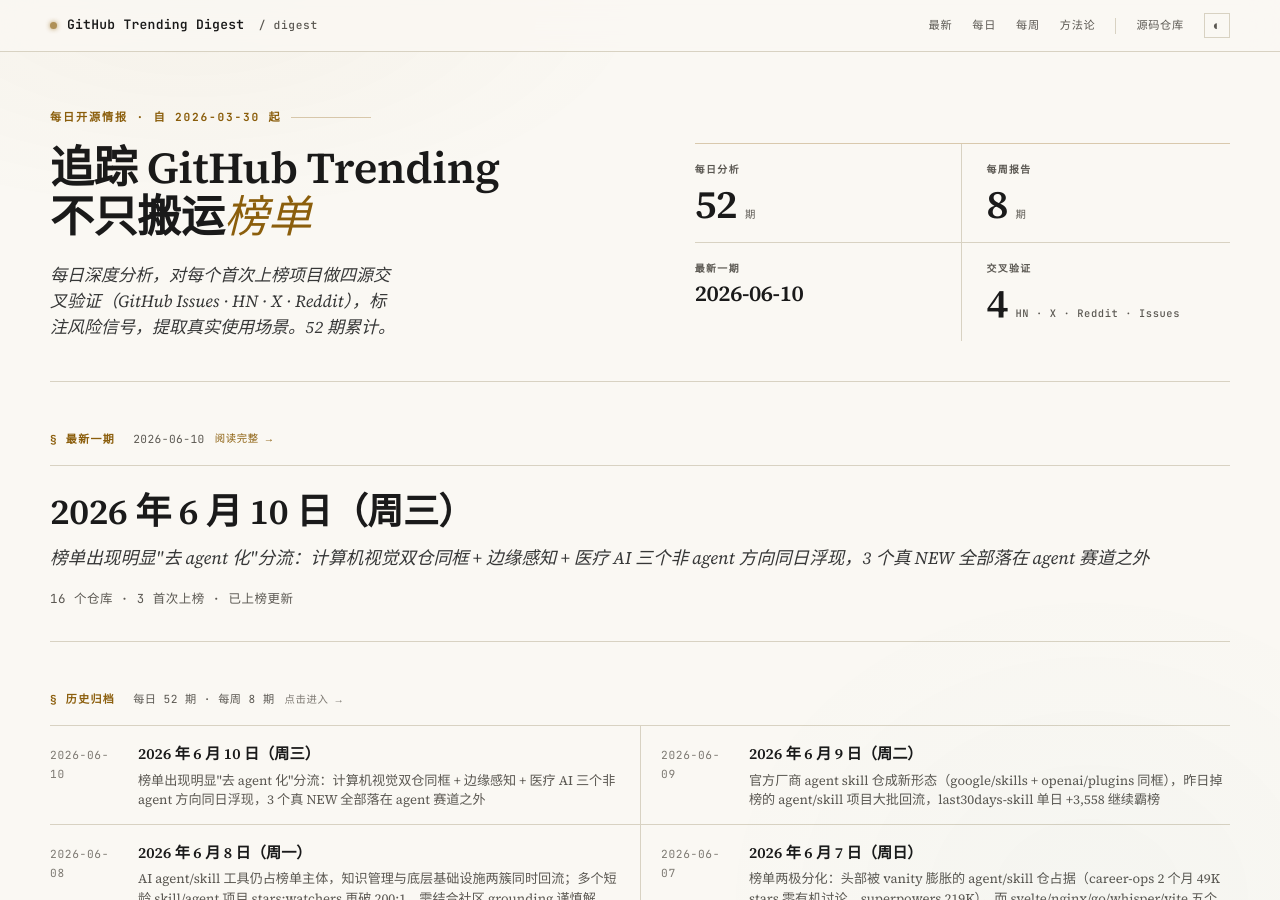
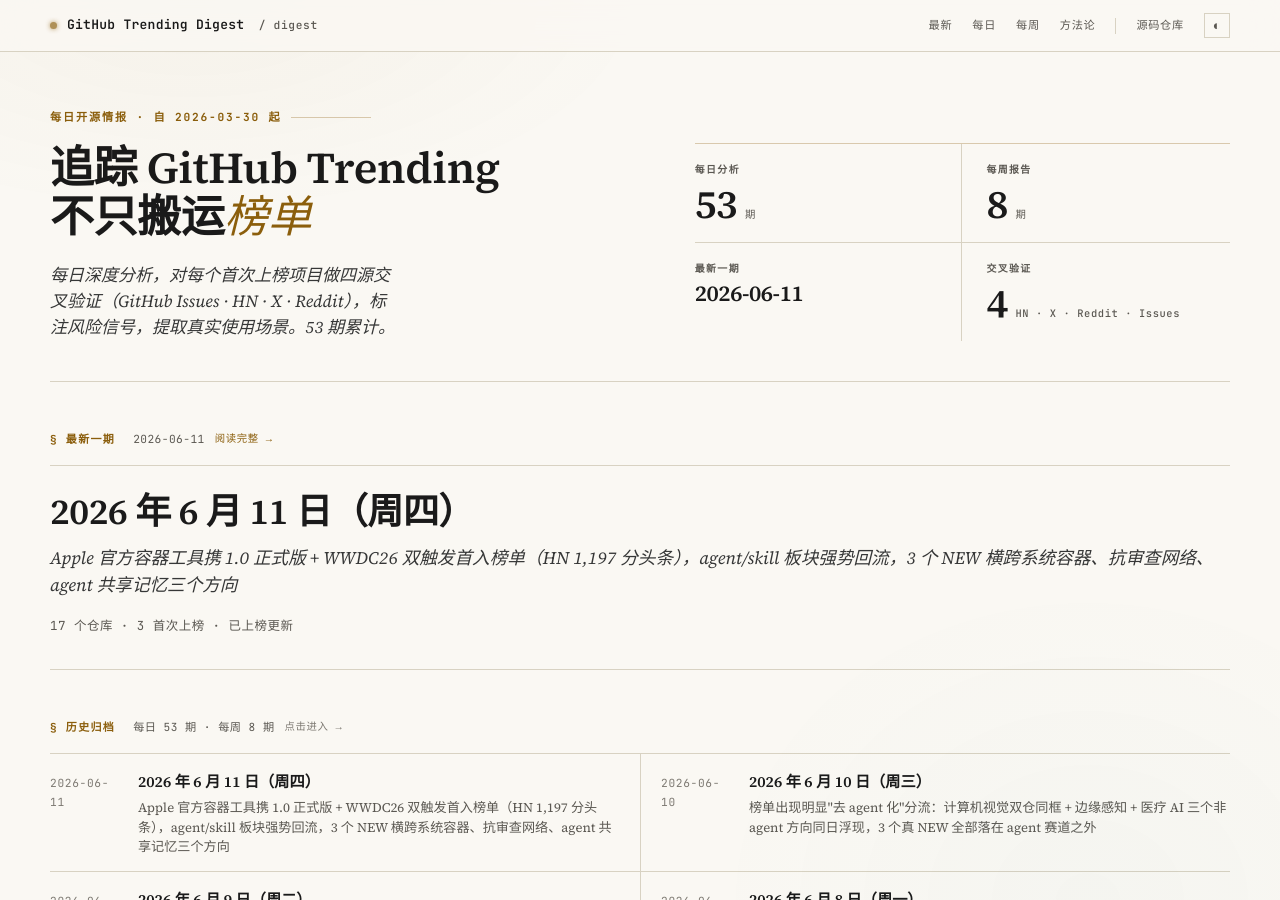
Before and after one commit to maxzyma/github-trending-digest, a Jekyll site: the page built from index.md, in a window 1280 px wide and 900 px high. Built offline with Jekyll 4.4.1, drawn with Linux system fonts in a browser that asks for light colours; some of the changed lines change nothing that is shown; some of the changed text lies outside the part shown.

Commit message:
daily: 2026-06-11 — Apple 官方容器工具携 1.0 正式版 + WWDC26 双触发首入榜单（HN 1,197 分头条）+ agent/skill 板块强势回流 + 3 个 NEW 横跨系统容器/抗审查网络/agent 共享记忆三个方向

```diff
--- /dev/null
+++ b/daily/2026-06-11-analysis.md
@@ -0,0 +1,209 @@
+---
+layout: daily
+date: 2026-06-11
+title: GitHub Trending 深度分析 — 2026 年 6 月 11 日（周四）
+subtitle: Apple 官方容器工具携 1.0 正式版 + WWDC26 双触发首入榜单（HN 1,197 分头条），agent/skill 板块强势回流，3 个 NEW 横跨系统容器、抗审查网络、agent 共享记忆三个方向
+total: 17
+new_count: 3
+new_repos:
+  - repo: apple/container
+    stars: 29908
+    star_delta: 1611
+    lang: Swift
+    source_strength: 强
+    risk_tags: ['stability', 'dependency']
+  - repo: masterking32/MasterDnsVPN
+    stars: 5237
+    star_delta: 354
+    lang: Go
+    source_strength: 中
+    risk_tags: ['compliance', 'bus_factor', '性能自证']
+  - repo: activeloopai/hivemind
+    stars: 856
+    star_delta: 64
+    lang: TypeScript
+    source_strength: 中
+    risk_tags: ['vanity', 'privacy', 'dependency', 'stability']
+updated_repos:
+  - repo: addyosmani/agent-skills
+    change: ↑15
+    days_listed: null
+  - repo: phuryn/pm-skills
+    change: ↑9
+    days_listed: null
+  - repo: refactoringhq/tolaria
+    change: ↑2
+    days_listed: null
+  - repo: mvanhorn/last30days-skill
+    change: ↓3
+    days_listed: null
+  - repo: x1xhlol/system-prompts-and-models-of-ai-tools
+    change: ↑3
+    days_listed: null
+  - repo: maziyarpanahi/openmed
+    change: ↑4
+    days_listed: null
+  - repo: roboflow/supervision
+    change: ↓11
+    days_listed: null
+---
+
+# GitHub Trending 深度分析 — 2026 年 6 月 11 日（周四）
+
+_Apple 官方容器工具携 1.0 正式版 + WWDC26 双触发首入榜单（HN 1,197 分头条），agent/skill 板块强势回流，3 个 NEW 横跨系统容器、抗审查网络、agent 共享记忆三个方向_
+
+_项目总数: 17 | 首次上榜: 3 | 重新上榜: 7 | 已上榜更新: 7 | 数据源: https://github.com/trending_
+
+## 本日主线
+
+**主线一：Apple 官方容器工具空降，今天榜单最大的单点事件是系统级基础设施。** apple/container（rank 17，今日 +1,611，全榜增量第二）首入 tracker，触发源清晰可考：6/09 发布 1.0.0 正式版（首个稳定 API 承诺，145 reactions）+ WWDC26（6/08 keynote）专门开了 "Discover container machines" session 发布新形态 Linux 环境 + 6/10 HN 头条 "macOS Container Machines" 拿下 **1,197 分 / 417 评论**——三连击后今天是发布后第二波。它解决的是 Mac 开发者跑 Linux 容器的老问题（Docker Desktop 订阅费 + 重 daemon），用"每容器一个轻量 VM"的硬件级隔离换掉共享 VM 方案。3 个真 NEW 今天横跨三个互不相干的方向：系统基础设施（apple/container）、抗审查网络（MasterDnsVPN，伊朗社区真实落地的 DNS 隧道 VPN）、agent 共享记忆（hivemind）——与 6/10 "3 个 NEW 全在 agent 赛道之外"对照，agent 赛道今天重新出现了真 NEW，但三个方向的离散度说明榜单新弹药仍未回到单一赛道。
+
+**主线二：agent/skill 板块从昨日盘整转为强势回流，"官方 / KOL / 垂类 / 工具"四层同框完整呈现。** 昨日掉榜的 obra/superpowers、luongnv89/claude-howto、google/skills、MoneyPrinterTurbo、train-llm-from-scratch 今天集体回流（7 个 RE 里占 5 个）；榜内 agent 项目排名大幅前移——addyosmani/agent-skills ↑15 直跳榜首（+821）、phuryn/pm-skills ↑9 至 rank 2（+804）。skill 生态的分层结构今天一屏看全：官方仓（google/skills RE）、KOL 个人 IP（agent-skills 榜首、superpowers 223K stars）、垂类方法论（pm-skills）、工具型（last30days-skill ↓3 但今日 +2,535 仍居全榜增量第一）。加上 NEW 的 hivemind（跨 agent 共享记忆 + skill 自动沉淀），agent 生态今天从"个人作者刷榜"进一步显形为完整产业链条——连"把 agent 会话挖掘成 SKILL.md"的二阶工具都上榜了。
+
+**主线三：榜单解读提醒 — 今天 147~219:1 三个高比值样本给出三种完全不同的判定，比值数字本身不构成结论。** apple/container 约 219:1，但这是大厂官方仓的结构性常态（91 位贡献者 + HN 1,197 分 + WWDC 官方 session，grounding 全榜最强）；MasterDnsVPN 约 150:1，HN/Reddit 零讨论，但真实足迹在西方社区之外——X 波斯语社区实战配置分享、Google Jigsaw/Outline 工程师提模块化共建提案（#172）、第三方 Android 客户端已衍生，是"足迹不在 GitHub 也不在英文社区"的样本；hivemind 约 147:1，HN Show HN 仅 5 分零评论、X 只有厂商官方自推、Reddit 零讨论，热度与社区足迹不匹配，是今天最需要谨慎解读的样本。三个比值几乎落在同一区间，判定却完全不同——高比值只是入口信号，结论要靠"足迹在哪里"来定。
+
+## 首次上榜项目
+
+### [apple/container](https://github.com/apple/container) — NEW ⭐ 29,908（+1,611）| Swift | 信源：强
+
+**它是什么**: Apple 官方开源的"在 Mac 上跑 Linux 容器"的命令行工具。与 Docker Desktop 把所有容器塞进一个共享虚拟机不同，它给每个容器单独开一个轻量虚拟机（硬件级隔离、亚秒级启动），消费和产出标准 OCI 镜像，没有常驻 daemon。Swift 编写，Apple Silicon 专属。
+
+**解决什么问题**: Mac 开发者要跑 Linux 容器（数据库、构建环境、测试），之前要么付 Docker Desktop 订阅费，要么用 colima/OrbStack 等第三方方案。apple/container 给出官方答案：免费、轻量、VM 级隔离（防供应链攻击横向移动）。WWDC26 进一步推出 container machine——"像容器一样快、像 VM 一样持久"的 Linux 环境形态。
+
+**谁在用、怎么用**（来自 Issues/HN）:
+- 场景 1: Mac 上构建/测试 Linux 项目、本地起数据库、用 VM 隔离替代 Docker Desktop/colima；企业用户在打通 registry——#254 Azure ACR 拉镜像 401（43 评论）是最热 issue。
+- 场景 2: 网络长尾问题集中暴露——#345 容器内无法 ping 出（41 评论）、#205 外置盘 home 目录不可用；HN 上有用户指出不跑 systemd 难起多服务、virtio balloon 内存只增不还。
+
+**社区怎么评价**:
+- 正面: 比 Docker Desktop 轻、免订阅、隔离安全性强；HN 头条 1,197 分 / 417 评论是本周开发者基础设施最大讨论。
+- 负面: OrbStack 作者亲自下场对比，指出自家有动态内存回收、整体更打磨——共识是 apple/container 方向对但成熟度尚不及 OrbStack；docker-compose 非一等公民、health check 未实现。
+- 健康度: 30,005 stars / 137 subscribers（约 219:1，大厂官方仓结构性常态）；835 forks、301 open issues、91 位贡献者（核心为 Apple 员工），创建于 2025-05-30 刚满一年，push 活跃。
+
+**风险与争议**:
+- **stability**: 1.0 携破坏性变更（弃 v0 XPC API、配置迁 TOML），网络 / registry 兼容性长尾 bug 未清，health check 未实现。
+- **dependency**: 强平台绑定——要求 macOS 26 + Apple Silicon，Intel Mac 不支持；生态工具（compose 等）尚不完整。
+
+**技术备注**: Swift；Apache-2.0；OCI 兼容；每容器独立轻量 VM（Virtualization.framework）；无常驻 daemon；WWDC26 新增 container machine 形态。
+
+### [masterking32/MasterDnsVPN](https://github.com/masterking32/MasterDnsVPN) — NEW ⭐ 5,237（+354）| Go | 信源：中
+
+**它是什么**: 把网络流量伪装成 DNS 查询/响应、从 53 端口穿出去的隧道 VPN——专为重度审查网络（防火墙封锁常规 VPN 协议）设计。README 提供波斯语/英语/俄语三个版本，自称比同类工具 DNSTT/SlipStream 头部开销低约 88%/71%、速度快 9x/3.6x（作者自测数据）。
+
+**解决什么问题**: 在常规 VPN 协议（WireGuard/OpenVPN/Shadowsocks）被深度包检测封锁的网络里，DNS 流量通常仍被放行——把流量藏进 DNS 是经典的"最后通道"。MasterDnsVPN 把这条通道做成了工程化产品：Go 单二进制、docker-compose 部署、可叠加 v2ray/X-UI 面板分发。
+
+**谁在用、怎么用**（来自 Issues/X）:
+- 场景 1: 伊朗用户主场景——境外 VPS 跑 server、境内 VPS 跑 client 做隧道，上层套 v2ray/X-UI 分发；#187 用户分享 docker-compose + WARP 出站实战配置。
+- 场景 2: 社区已衍生第三方 Android 客户端（RevocGG/Hidden-Node）；#166 强烈求 iPhone 客户端（5 评论）、#183/#110 要求更多 DNS 记录类型与 FEC 纠错。
+
+**社区怎么评价**:
+- 正面: 高规格认可——Google Jigsaw/Outline 的工程师 fortuna 在 #172 提出模块化共建提案；issue 流转健康（累计 98 条已关 87）。
+- 负面: #180 安装脚本静默失败；性能对比数据全为作者自测，无第三方复现；可选 XOR "加密"安全强度弱（需上层加密兜底）。
+- 健康度: 5,263 stars / 35 subscribers（约 150:1）；创建于 2026-01-18 约 5 个月，push 活跃；贡献者极度集中（作者 975 commits，第二名仅 22）。HN/Reddit 零讨论，但 X 上英文 hype 号病毒式转发与波斯语社区真实落地讨论并存——真实足迹在英文技术社区之外。
+
+**风险与争议**:
+- **compliance**: 明确定位审查规避，用户在所在司法辖区承担法律风险（README 含免责声明）。
+- **bus_factor**: 单人主导（975 vs 22 commits），项目存续强依赖作者。
+- **性能自证**: 9x/3.6x 性能对比全为作者自测，无独立基准复现。
+
+**技术备注**: Go；DNS 隧道（TCP over DNS）；docker-compose 部署；可选 XOR 混淆（非强加密）；常与 v2ray/X-UI 组合使用。
+
+### [activeloopai/hivemind](https://github.com/activeloopai/hivemind) — NEW ⭐ 856（+64）| TypeScript | 信源：中
+
+**它是什么**: Activeloop（YC 系，Deep Lake 向量数据库团队）出品的跨 agent "共享大脑"——捕获 Claude Code / Codex / Cursor / OpenClaw 等编码 agent 的会话 trace，后台挖掘重复模式自动固化成 SKILL.md，再注入团队所有 agent 的上下文。官方口号是 capture → codify → propagate → compound。注意与 learning-at-home/hivemind（分布式训练老项目）重名但毫无关系。
+
+**解决什么问题**: 团队里每个人的编码 agent 各自踩坑、各自学习，经验不共享。hivemind 想把"某个人的 agent 学会的东西"自动沉淀成 skill 分发给全团队——相当于给 agent 团队加一层组织记忆。宣称在 LoCoMo 基准上省 25% 成本、1.7 倍 token 效率（自测数据）。
+
+**谁在用、怎么用**（来自 Issues）:
+- 场景 1: 团队级 Claude Code/Codex 共享记忆与 skill 沉淀——#113 多 Claude 用户共享问题、#219 问 VSCode 支持，确有真实外部用户在多人多 agent 场景试用，但规模很小。
+- 场景 2: 早期 bug 反馈集中——#252 MCP 工具 400 错误（官方已修 #255）、#84 静默丢数据、#249 embedding 原生构建失败。
+
+**社区怎么评价**:
+- 正面: commit 节奏密集、官方响应快（#252 报修到修复闭环）；方向押在"agent 经验资产化"这个真实痛点上。
+- 负面: 无正面口碑沉淀——HN Show HN（2026-05-11）仅 5 分 0 评论，X 只有 @activeloop 官方自推，Reddit 零讨论。
+- 健康度: 883 stars / 6 subscribers（约 147:1）；38 open issues；创建于 2026-04-03 仅约 2 个月；贡献者几乎全为 Activeloop 员工（外部贡献者仅 1 人 1 commit）。
+
+**风险与争议**:
+- **vanity**: 147:1 比值 + HN/X/Reddit 几乎零有机讨论，与上榜热度不匹配——今天最需要谨慎解读的样本。
+- **privacy**: 默认把 agent 会话 trace 上传 Deeplake Cloud（可 BYOC S3/GCS/Azure 自托管），团队代码上下文外流需评估。
+- **dependency**: 开源前端 + 商业云后端的获客结构，核心价值绑定厂商服务。
+- **stability**: 2 个月项目，静默数据丢失、MCP 400 等早期 bug 仍多。
+
+**技术备注**: TypeScript；Apache-2.0；MCP 接入；默认 Deeplake Cloud 存储（支持 BYOC）；宣称 LoCoMo 基准省 25% 成本（自测）。
+
+## 重新上榜项目（增量更新）
+
+### [soxoj/maigret](https://github.com/soxoj/maigret) — RE（最后观测 2026-05-01）
+
+- **Stars**: 32,060（今日 +318，自 5/01 的 20,917 净增约 11,100）
+- **更新**: OSINT 用户名跨站搜索工具（Bellingcat 调查工具集收录）。时隔六周回归，期间净增 1.1 万星说明热度从未真正退潮。4 月底以来"修批量误报 + 加新站点"的高质量维护节奏延续，属 OSINT 类目里维护活跃的健康样本。
+
+### [obra/superpowers](https://github.com/obra/superpowers) — RE（最后观测 2026-06-07）
+
+- **Stars**: 223,643（今日 +1,104，自 6/07 的 219,688 净增约 3,955）
+- **更新**: Jesse Vincent 的 agentic skills 框架 + 软件开发方法论，本 tracker 高频常客。4 天净增近 4 千星延续高位惯性，今日增量全榜第四。无新增重大社区事件，KOL 受众周期性导入。
+
+### [harry0703/MoneyPrinterTurbo](https://github.com/harry0703/MoneyPrinterTurbo) — RE（最后观测 2026-06-02）
+
+- **Stars**: 85,104（今日 +1,389，自 6/02 的 76,911 净增约 8,200）
+- **更新**: AI 一键生成短视频工具。9 天净增 8 千星，仍处 5 月底 v1.2.8/v1.2.9 双连发 + 自媒体教程扩散的长尾。公开部署安全隐患（#895）未见新进展。
+
+### [luongnv89/claude-howto](https://github.com/luongnv89/claude-howto) — RE（最后观测 2026-06-09）
+
+- **Stars**: 36,565（今日 +211，自 6/09 的 35,815 净增约 750）
+- **更新**: Claude Code 可视化示例教程。6/10 掉榜一天后回流，增量平缓（+312 → +211），约 228:1 的高比值形态不变，教程仓的周期性浮沉。
+
+### [ruvnet/RuView](https://github.com/ruvnet/RuView) — RE（最后观测 2026-05-19）
+
+- **Stars**: 72,921（今日 +420，自 5/19 的 59,937 净增约 13,000）
+- **更新**: WiFi 空间智能 + 生命体征监测的 Rust 项目。时隔三周回归，期间净增 1.3 万星。5 月中 ESP32-S3 固件 + OTA 安全修复后无新的重大发版；同作者 ruvnet/ruflo 曾有"MCP 工具 100% 失败"争议记录，对该作者系项目宜保持组合判断。
+
+### [google/skills](https://github.com/google/skills) — RE（最后观测 2026-06-09）
+
+- **Stars**: 13,315（今日 +211，自 6/09 的 12,458 净增约 860）
+- **更新**: Google 官方 Agent Skills 仓（Cloud Next 2026 发布）。6/10 掉榜一天后回流，与 KOL 仓 agent-skills、垂类仓 pm-skills 同框，"官方 / KOL / 垂类"分层结构今天最完整。增量平缓，官方仓的稳定存在感而非爆发。
+
+### [FareedKhan-dev/train-llm-from-scratch](https://github.com/FareedKhan-dev/train-llm-from-scratch) — RE（最后观测 2026-06-02）
+
+- **Stars**: 5,280（今日 +247，自 6/02 首登的 3,749 净增约 1,530）
+- **更新**: 从零训练小型 LLM 的教程（Colab T4 可跑通）。9 天净增 1,500 星，教育类内容的长尾扩散，无新事件。
+
+## 已上榜项目（增量更新）
+
+### [addyosmani/agent-skills](https://github.com/addyosmani/agent-skills) — ↑15（直跳榜首）
+
+- **Stars**: 51,936（今日 +821，自 6/10 的 49,856 净增约 2,080）
+- **更新**: Addy Osmani 的"生产级 agent 工程 skill 集"。昨日 RE 回归后今天 ↑15 直跳榜首，单日净增 2 千星——KOL 个人 IP 驱动的二次加速，今天 skill 板块回流的领头羊。约 151:1 的受众导入形态不变。
+
+### [phuryn/pm-skills](https://github.com/phuryn/pm-skills) — ↑9（升至第 2）
+
+- **Stars**: 14,985（今日 +804，自 6/10 的 13,473 净增约 1,510）
+- **更新**: PM 方法论 skill 市场（Teresa Torres / Marty Cagan 等）。排名 ↓3 后大幅反弹 ↑9 至 rank 2，与榜首 agent-skills 同步放量，垂类 skill 仓跟随板块整体回流。单维护者 + 强绑 Anthropic 生态的判断不变。
+
+### [refactoringhq/tolaria](https://github.com/refactoringhq/tolaria) — ↑2
+
+- **Stars**: 14,946（今日 +612，自 6/10 的 14,371 净增约 575）
+- **更新**: markdown 知识库桌面 app。约 17 天 1.5 万星，增量趋稳（+829 → +612），短龄高比值（约 368:1）的社区沉淀仍待观察。
+
+### [mvanhorn/last30days-skill](https://github.com/mvanhorn/last30days-skill) — ↓3（让出榜首）
+
+- **Stars**: 39,129（今日 +2,535，仍居全榜增量第一）
+- **更新**: 跨 Reddit/X/YouTube/HN 做"近 30 天主题研究"的 agent skill。连续霸榜多日后今天让出榜首（被 agent-skills ↑15 超越），但 +2,535 仍是全榜增量第一——排名回落是别人放量而非自身降温。约 258:1 形态不变。
+
+### [x1xhlol/system-prompts-and-models-of-ai-tools](https://github.com/x1xhlol/system-prompts-and-models-of-ai-tools) — ↑3
+
+- **Stars**: 139,540（今日 +393，自 6/10 的 139,188 净增约 350）
+- **更新**: AI 编码工具系统提示词档案库。昨日首登（+79）后今日增量放大至 +393 并 ↑3——档案仓被榜单二次曝光后的典型回声。compliance/authenticity 争议无新进展。
+
+### [maziyarpanahi/openmed](https://github.com/maziyarpanahi/openmed) — ↑4
+
+- **Stars**: 2,315（今日 +527，自 6/10 的 1,890 净增约 425）
+- **更新**: 本地化医疗 NER 模型集（Spark NLP 主创出品）。昨日首登后今日增量放大（+191 → +527）并 ↑4 至 rank 10——榜单曝光带来的二次导入。真实足迹在 HuggingFace（模型 2,970 万次下载）的判断不变。
+
+### [roboflow/supervision](https://github.com/roboflow/supervision) — ↓11
+
+- **Stars**: 43,605（今日 +695，自 6/10 的 43,031 净增约 575）
+- **更新**: roboflow 的计算机视觉工具库。昨日与 opencv 构成"CV 双仓"冲到 rank 3，今天 opencv 掉榜、supervision ↓11 至 rank 14——昨日的 CV 分流信号今天明显退潮，但 +695 增量仍稳，热度回落排名先行。
+
+## 如何理解今天的热度信号
+
+今天是"比值相近、判定相反"的教学日。apple/container（219:1）、MasterDnsVPN（150:1）、hivemind（147:1）三个 NEW 的 stars/subscribers 比值都落在 150~220:1 区间，但 grounding 拉开了天壤之别：apple/container 有 HN 1,197 分头条 + WWDC 官方 session + 91 位贡献者；MasterDnsVPN 在 HN/Reddit 零讨论，但 X 波斯语社区有实战配置分享、Google Jigsaw 工程师提共建提案、第三方客户端已衍生——足迹在英文技术社区之外，不能用"HN 零讨论"一票否决；hivemind 则是 HN 5 分零评 + X 仅官方自推 + Reddit 零讨论 + 贡献者全员厂商，三处外部足迹同时缺位。判断高比值项目，问题不是"比值多高"，而是"它的真实使用足迹落在哪个平台、是否独立于作者可控渠道"。
--- /dev/null
+++ b/daily/2026-06-11.md
@@ -0,0 +1,25 @@
+# GitHub Trending 每日榜单 — 2026 年 6 月 11 日（周四）
+
+| # | 项目 | Stars | 今日 | 排名变化 |
+|---|------|-------|------|---------|
+| 1 | [addyosmani/agent-skills](https://github.com/addyosmani/agent-skills) | 51,936 | +821 | ↑15 |
+| 2 | [phuryn/pm-skills](https://github.com/phuryn/pm-skills) | 14,985 | +804 | ↑9 |
+| 3 | [refactoringhq/tolaria](https://github.com/refactoringhq/tolaria) | 14,946 | +612 | ↑2 |
+| 4 | [mvanhorn/last30days-skill](https://github.com/mvanhorn/last30days-skill) | 39,129 | +2,535 | ↓3 |
+| 5 | [soxoj/maigret](https://github.com/soxoj/maigret) | 32,060 | +318 | RE |
+| 6 | [x1xhlol/system-prompts-and-models-of-ai-tools](https://github.com/x1xhlol/system-prompts-and-models-of-ai-tools) | 139,540 | +393 | ↑3 |
+| 7 | [obra/superpowers](https://github.com/obra/superpowers) | 223,643 | +1,104 | RE |
+| 8 | [masterking32/MasterDnsVPN](https://github.com/masterking32/MasterDnsVPN) | 5,237 | +354 | NEW |
+| 9 | [harry0703/MoneyPrinterTurbo](https://github.com/harry0703/MoneyPrinterTurbo) | 85,104 | +1,389 | RE |
+| 10 | [maziyarpanahi/openmed](https://github.com/maziyarpanahi/openmed) | 2,315 | +527 | ↑4 |
+| 11 | [luongnv89/claude-howto](https://github.com/luongnv89/claude-howto) | 36,565 | +211 | RE |
+| 12 | [activeloopai/hivemind](https://github.com/activeloopai/hivemind) | 856 | +64 | NEW |
+| 13 | [ruvnet/RuView](https://github.com/ruvnet/RuView) | 72,921 | +420 | RE |
+| 14 | [roboflow/supervision](https://github.com/roboflow/supervision) | 43,605 | +695 | ↓11 |
+| 15 | [google/skills](https://github.com/google/skills) | 13,315 | +211 | RE |
+| 16 | [FareedKhan-dev/train-llm-from-scratch](https://github.com/FareedKhan-dev/train-llm-from-scratch) | 5,280 | +247 | RE |
+| 17 | [apple/container](https://github.com/apple/container) | 29,908 | +1,611 | NEW |
+
+> 数据源：<https://github.com/trending> · 抓取于 2026-06-11
+> 排名变化标记：NEW 首次上榜 · RE 重新上榜 · `=` 不变 · `↑N/↓N` 升降
+> 说明：排名变化以历史 `daily/*-analysis.md` 精确匹配 + 昨日榜单核定（抓取脚本 change 字段持续失效，全标 NEW，已手工修正）。NEW（首次上本 tracker）= masterking32/MasterDnsVPN、activeloopai/hivemind、apple/container。RE（曾上榜后回归）= soxoj/maigret（最后观测 2026-05-01）、obra/superpowers（2026-06-07）、harry0703/MoneyPrinterTurbo（2026-06-02）、luongnv89/claude-howto（2026-06-09）、ruvnet/RuView（2026-05-19）、google/skills（2026-06-09）、FareedKhan-dev/train-llm-from-scratch（2026-06-02）。今日掉榜：RyanCodrai/turbovec、opencv/opencv、aaif-goose/goose、Andyyyy64/whichllm、TapXWorld/ChinaTextbook、yikart/AiToEarn、santifer/career-ops、openai/plugins、francescopace/espectre。
--- a/index.md
+++ b/index.md
@@ -26,6 +26,7 @@
 
 ## Daily Analysis
 
+- [2026-06-11](daily/2026-06-11-analysis) — Apple 官方容器工具携 1.0 正式版 + WWDC26 双触发首入榜单（HN 1,197 分头条），agent/skill 板块强势回流，3 个 NEW 横跨系统容器、抗审查网络、agent 共享记忆三个方向
 - [2026-06-10](daily/2026-06-10-analysis) — 榜单首次明显"去 agent 化"分流：计算机视觉双仓同框（supervision ↑9 + opencv RE）+ 边缘感知（espectre WiFi CSI 隔空人体检测，HN 215 分/Espressif 背书）+ 医疗 AI（openmed 本地 NER，HF 近 3000 万次下载）三方向同日浮现，3 个真 NEW 全部落在 agent 赛道之外；agent/skill 板块转入回流盘整（addyosmani/AiToEarn 回流，pm-skills/career-ops/openai 排名回落，last30days 仍 +3,191 守榜首）；解读提醒：工具仓/资料仓高 stars/subs 比值要看 GitHub 之外的真实足迹
 - [2026-06-09](daily/2026-06-09-analysis) — 官方厂商 agent skill 仓成新形态：google/skills（Cloud Next 2026 发布）与 openai/plugins 同框，思路一致——"按需取用知识包"对抗 MCP context bloat；昨日掉榜的 agent/skill 项目（Agent-Reach/PAI/career-ops/mempalace/CopilotKit）集体回流，last30days-skill 单日 +3,558 继续霸榜；skill 生态从"个人刷榜"向"官方+垂类(pm-skills)+工具(whichllm)"分层；解读提醒：高 stars/subs 比值需分两类看——whichllm 251:1 但有真实工程足迹 vs career-ops 244:1 三零有机讨论
 - [2026-06-08](daily/2026-06-08-analysis) — AI agent/skill 工具仍占榜单主体但今日以老项目回流为主（last30days 蝉联 + taste-skill/hermes-agent/goose 回榜，新 skill 面孔暂歇）；知识管理（tolaria 16 天破万星/open-notebook）与底层基础设施（opencv/llama.cpp/pg_durable）两簇同步回流；短龄项目 vanity 密度持续（pg_durable 372:1/tolaria 370:1/taste-skill 308:1），turbovec 核心 TurboQuant 算法被 RaBitQ 作者复现质疑、pg_durable 经 HN 467 分但被指无法单测
```
Also changed, not shown: .gitmodules.
